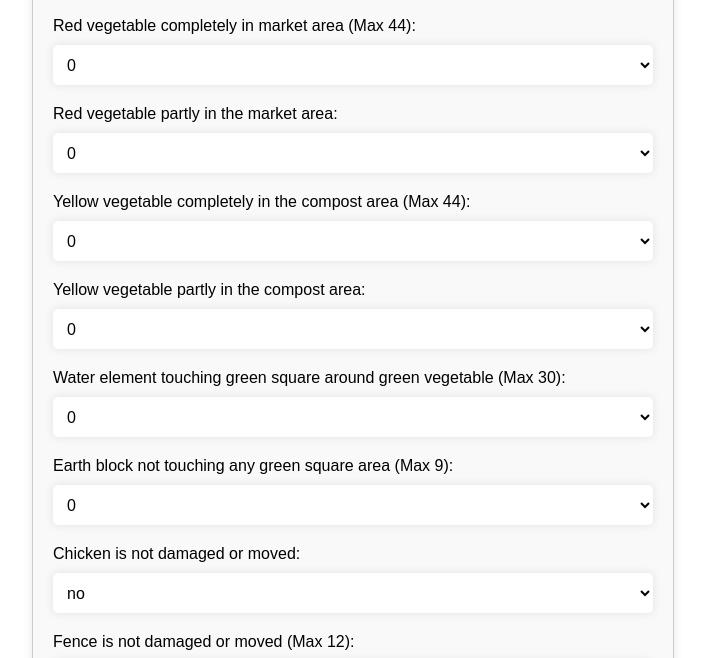
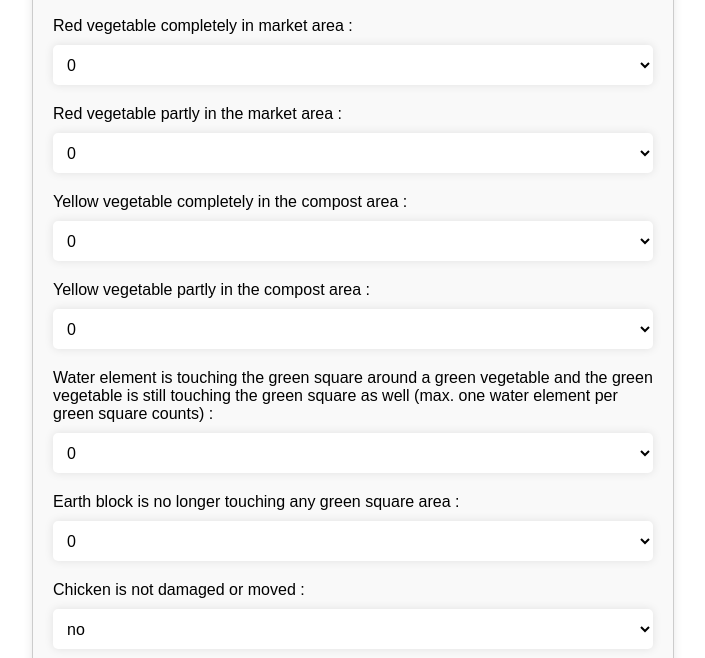
Before and after one commit to walidbnslimane/wro_robot_mission_elementry_2024, a plain HTML site: page index.html in a window 1280 px wide. Shown: the part 122-780 px from the top of the page, without its empty margins (287-992 px from the left). Drawn offline with Linux system fonts and the light colour scheme.

Commit message:
Update index.html

```diff
--- a/index.html
+++ b/index.html
@@ -11,7 +11,7 @@
         <h1>Points Calculator</h1>
         <form id="calculatorForm">
             <div class="form-group">
-                <label for="redComplete">Red vegetable completely in market area (Max 44):</label>
+                <label for="redComplete">Red vegetable completely in market area :</label>
                 <select id="redComplete">
                     <option value="0">0</option>
                     <option value="1">1</option>
@@ -21,7 +21,7 @@
                 </select>
             </div>
             <div class="form-group">
-                <label for="redPartial">Red vegetable partly in the market area:</label>
+                <label for="redPartial">Red vegetable partly in the market area	:</label>
                 <select id="redPartial">
                     <option value="0">0</option>
                     <option value="1">1</option>
@@ -31,7 +31,7 @@
                 </select>
             </div>
             <div class="form-group">
-                <label for="yellowComplete">Yellow vegetable completely in the compost area (Max 44):</label>
+                <label for="yellowComplete">Yellow vegetable completely in the compost area	:</label>
                 <select id="yellowComplete">
                     <option value="0">0</option>
                     <option value="1">1</option>
@@ -41,7 +41,7 @@
                 </select>
             </div>
             <div class="form-group">
-                <label for="yellowPartial">Yellow vegetable partly in the compost area:</label>
+                <label for="yellowPartial">Yellow vegetable partly in the compost area :</label>
                 <select id="yellowPartial">
                     <option value="0">0</option>
                     <option value="1">1</option>
@@ -51,7 +51,7 @@
                 </select>
             </div>
             <div class="form-group">
-                <label for="waterGreen">Water element touching green square around green vegetable (Max 30):</label>
+                <label for="waterGreen"> Water element is touching the green square around a green vegetable and the green vegetable is still touching the green square as well (max. one water element per green square counts) :</label>
                 <select id="waterGreen">
                     <option value="0">0</option>
                     <option value="1">1</option>
@@ -60,7 +60,7 @@
                 </select>
             </div>
             <div class="form-group">
-                <label for="earthBlock">Earth block not touching any green square area (Max 9):</label>
+                <label for="earthBlock">Earth block is no longer touching any green square area	:</label>
                 <select id="earthBlock">
                     <option value="0">0</option>
                     <option value="1">1</option>
@@ -69,14 +69,14 @@
                 </select>
             </div>
             <div class="form-group">
-                <label for="chicken">Chicken is not damaged or moved:</label>
+                <label for="chicken">Chicken is not damaged or moved :</label>
                 <select id="chicken">
                     <option value="0">no</option>
                     <option value="1">yes</option>
                 </select>
             </div>
             <div class="form-group">
-                <label for="fence">Fence is not damaged or moved (Max 12):</label>
+                <label for="fence">Fence is not damaged or moved :</label>
                 <select id="fence">
                     <option value="0">0</option>
                     <option value="1">1</option>
```
